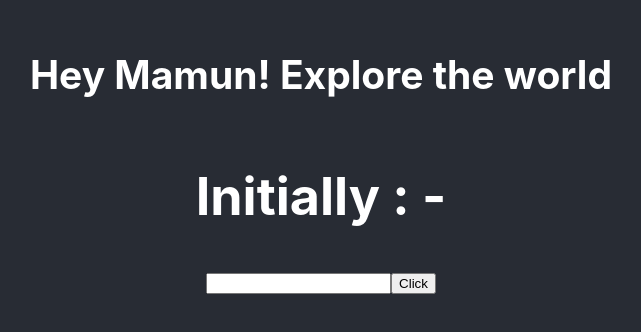
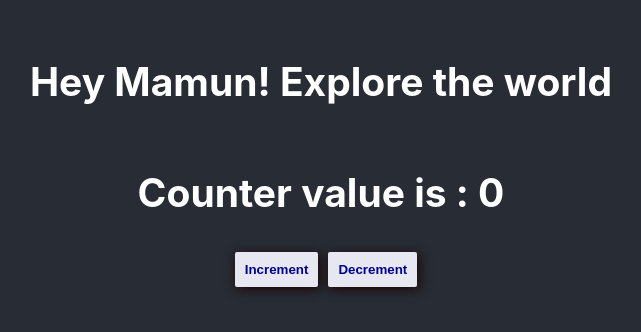
Before and after one commit to mamunsj/explore-react, a React (Create React App) app: page / in a window 1280 px wide. Shown: the part 244-576 px from the top of the page, without its empty margins (319-960 px from the left). Built offline with nearby package versions, Linux system fonts and the light colour scheme.

Commit message:
Counter is added

```diff
--- a/src/App.css
+++ b/src/App.css
@@ -36,3 +36,16 @@
     transform: rotate(360deg);
   }
 }
+
+.counter button {
+  padding: 10px;
+  font-weight: bold;
+  background-color: rgb(231, 231, 241);
+  border: none;
+  box-shadow: 2px 2px 12px rgb(26, 3, 3);
+  margin-left: 10px;
+  text-transform: capitalize;
+  color: darkblue;
+  cursor: pointer;
+  border-radius: 2px;
+}
--- a/src/App.js
+++ b/src/App.js
@@ -1,12 +1,12 @@
 import "./App.css";
-import Message from "./component/Message";
+import Counter from "./component/Counter";
 
 function App() {
   return (
     <div className="App">
       <header className="App-header">
         <h2>Hey Mamun! Explore the world</h2>
-        <Message />
+        <Counter />
       </header>
     </div>
   );
--- /dev/null
+++ b/src/component/Counter.js
@@ -0,0 +1,30 @@
+import React, { Component } from "react";
+
+export default class Counter extends Component {
+  constructor() {
+    super();
+    this.state = {
+      counter: 0,
+    };
+  }
+  increment() {
+    this.setState({
+      counter: this.state.counter + 4,
+    });
+  }
+  decrement() {
+    this.setState({
+      counter: this.state.counter - 2,
+    });
+  }
+
+  render() {
+    return (
+      <div className="counter">
+        <h2>Counter value is : {this.state.counter}</h2>
+        <button onClick={() => this.increment()}>Increment</button>
+        <button onClick={() => this.decrement()}>decrement</button>
+      </div>
+    );
+  }
+}
--- a/src/component/Message.js
+++ /dev/null
@@ -1,43 +0,0 @@
-import React, { Component } from "react";
-
-export default class Message extends Component {
-  constructor() {
-    super();
-    this.state = {
-      message: "",
-      displayMessage: "Initially : - ",
-    };
-  }
-  increment(e) {
-    this.setState({
-      message: e.target.value,
-    });
-  }
-  handlClick() {
-    if (this.state.message) {
-      this.setState({
-        displayMessage: this.state.message,
-        message: "",
-      });
-    }
-  }
-  render() {
-    return (
-      <div>
-        {this.state.displayMessage && <h1>{this.state.displayMessage}</h1>}
-
-        <input
-          type="text"
-          value={this.state.message}
-          onChange={(e) => this.increment(e)}
-        ></input>
-        <button
-          onClick={() => this.handlClick()}
-          //   disabled={!this.state.message}
-        >
-          Click
-        </button>
-      </div>
-    );
-  }
-}
```
